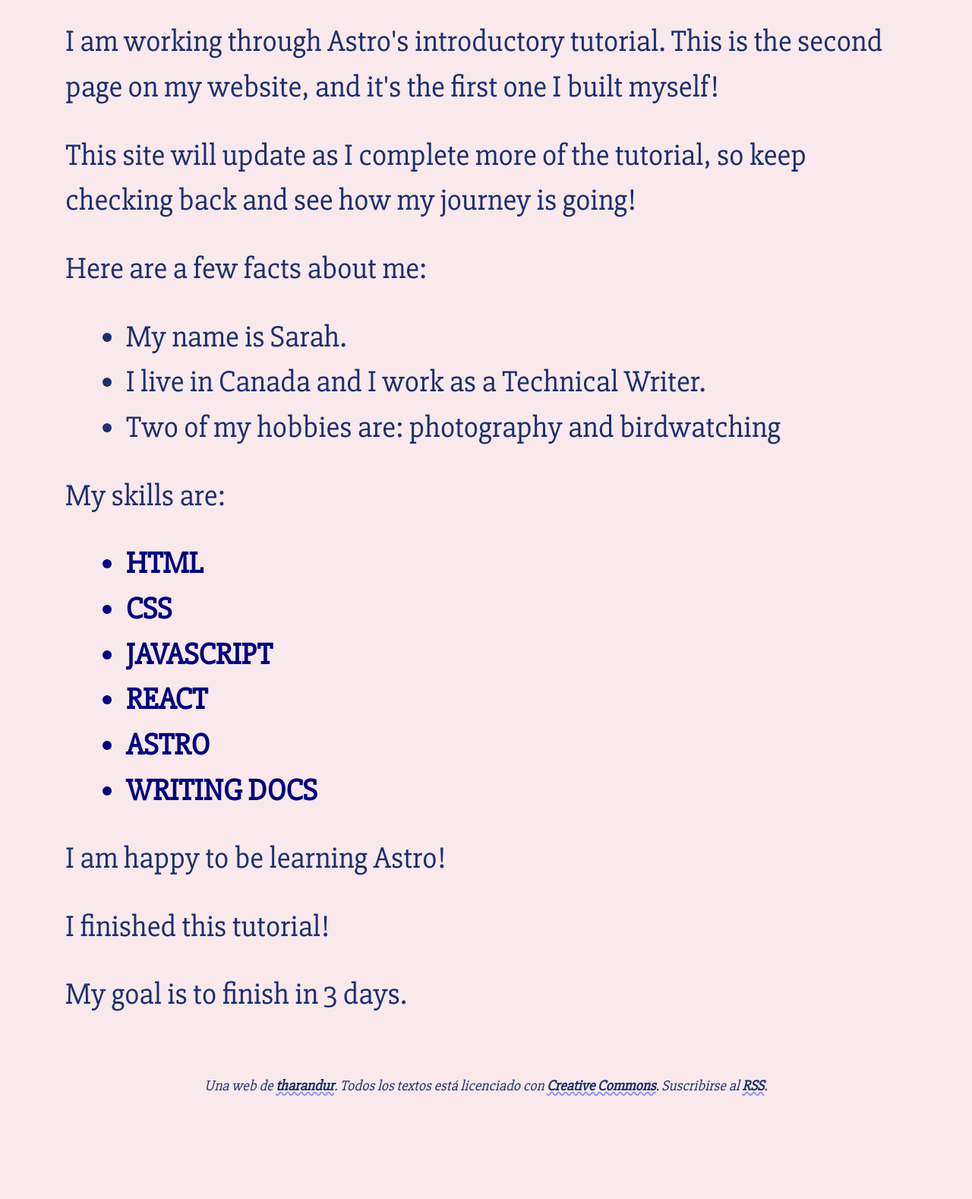
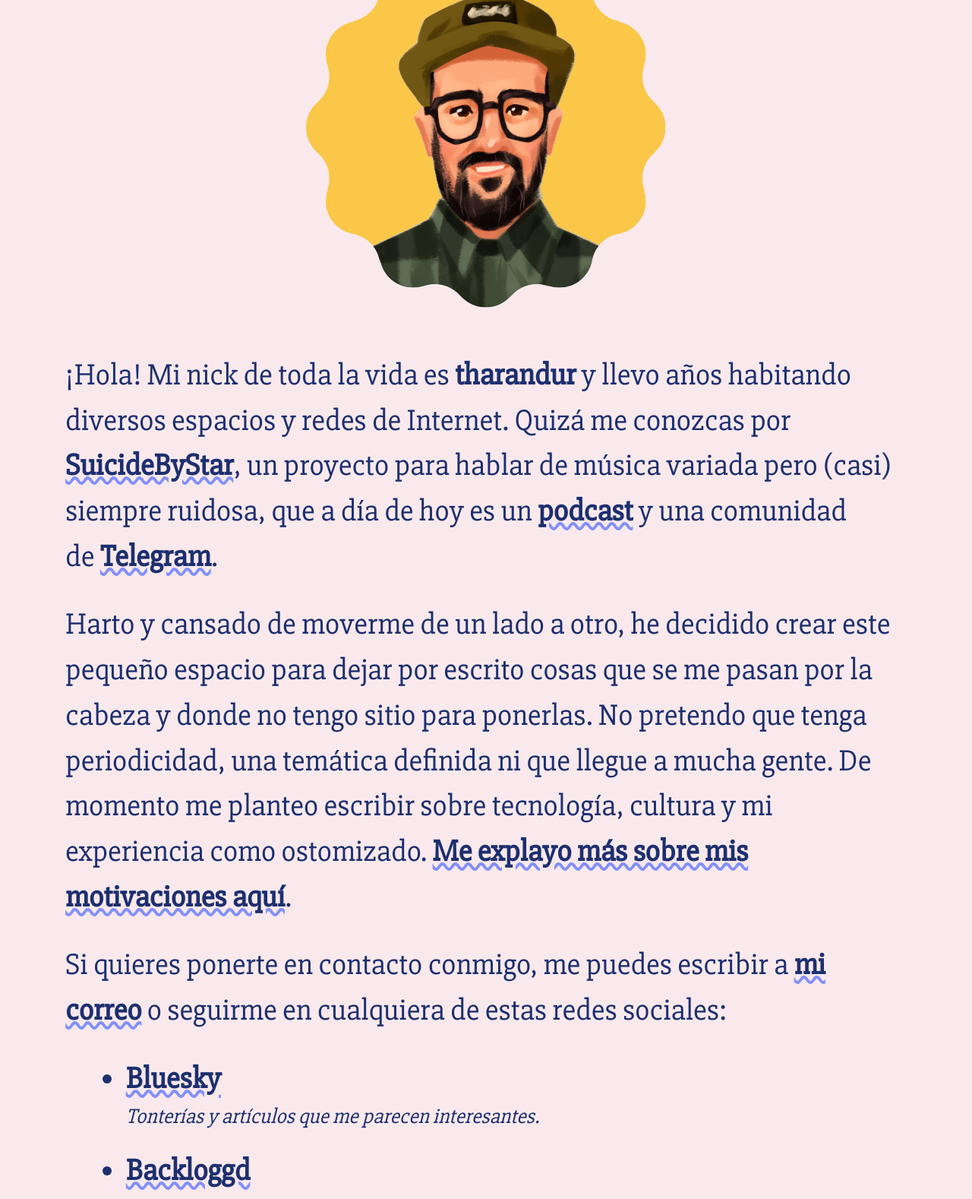
Before and after one commit to csuarez/blog, an Astro site: page /about in a window 1280 px wide. Shown: the part 530-2108 px from the top of the page at 76% size. Before the commit the page ends 1974 px from the top, so only its background shows below. Built offline with nearby package versions, Linux system fonts and the light colour scheme; Astro itself is replaced by a stand-in of ours.

Commit message:
add about me content

```diff
--- a/src/pages/about.astro
+++ b/src/pages/about.astro
@@ -2,79 +2,164 @@
 import "../styles/reset.css";
 import "../styles/global.css";
 import BaseLayout from "../layouts/BaseLayout.astro";
+import { Image } from "astro:assets";
+import avatarImage from "../../img/avatar.png";
 
-const pageTitle = "About Me";
-
-const identity = {
-  firstName: "Sarah",
-  country: "Canada",
-  occupation: "Technical Writer",
-  hobbies: ["photography", "birdwatching", "baseball"],
-};
-
-const skills = ["HTML", "CSS", "JavaScript", "React", "Astro", "Writing Docs"];
-
-const happy = true;
-const finished = true;
-const goal = 3;
-
-const skillColor = "navy";
-const fontWeight = "bold";
-const textCase = "uppercase";
+const pageTitle = "Sobre mí";
 ---
 
 <BaseLayout pageTitle={pageTitle}>
-  <h2>... and my new Astro site!</h2>
-
+  <div class="avatar-wrapper">
+    <Image
+      class="avatar"
+      src={avatarImage}
+      alt="tharandur cartoon avatar"
+      width="500"
+      height="500"
+    />
+  </div>
   <p>
-    I am working through Astro's introductory tutorial. This is the second page
-    on my website, and it's the first one I built myself!
+    ¡Hola! Mi nick de toda la vida es <b>tharandur</b> y llevo años habitando diversos
+    espacios y redes de Internet. Quizá me conozcas por <a
+      href="https://suicidebystar.com"
+      target="_blank"
+      rel="noopener noreferrer">SuicideByStar</a
+    >, un proyecto para hablar de música variada pero (casi) siempre ruidosa,
+    que a día de hoy es un <a
+      href="https://www.ivoox.com/en/podcast-suicidebystar_sq_f1172814_1.html"
+      target="_blank"
+      rel="noopener noreferrer">podcast</a
+    > y una comunidad de <a
+      href="https://t.me/joinchat/CQjmHENlQLVgGlCChurbXw"
+      target="_blank"
+      rel="noopener noreferrer">Telegram</a
+    >.
   </p>
 
+  <!-- TODO: Añadir link al post inicial -->
   <p>
-    This site will update as I complete more of the tutorial, so keep checking
-    back and see how my journey is going!
+    Harto y cansado de moverme de un lado a otro, he decidido crear este pequeño
+    espacio para dejar por escrito cosas que se me pasan por la cabeza y donde
+    no tengo sitio para ponerlas. No pretendo que tenga periodicidad, una
+    temática definida ni que llegue a mucha gente. De momento me planteo
+    escribir sobre tecnología, cultura y mi experiencia como ostomizado. <a
+      href="#">Me explayo más sobre mis motivaciones aquí</a
+    >.
   </p>
 
-  <p>Here are a few facts about me:</p>
+  <!-- TODO: Añadir link encriptado a mi correo electrónico -->
+  <p>
+    Si quieres ponerte en contacto conmigo, me puedes escribir a <a href="#"
+      >mi correo</a
+    > o seguirme en cualquiera de estas redes sociales:
+  </p>
   <ul>
-    <li>My name is {identity.firstName}.</li>
     <li>
-      I live in {identity.country} and I work as a {identity.occupation}.
+      <a
+        href="https://bsky.app/profile/tharandur.sbs"
+        target="_blank"
+        rel="noopener noreferrer"
+      >
+        Bluesky
+      </a>
+      <p>Tonterías y artículos que me parecen interesantes.</p>
     </li>
-    {
-      identity.hobbies.length >= 2 && (
-        <li>
-          Two of my hobbies are: {identity.hobbies[0]} and {identity.hobbies[1]}
-        </li>
-      )
-    }
+    <li>
+      <a
+        href="https://www.backloggd.com/u/tharandur/"
+        target="_blank"
+        rel="noopener noreferrer"
+      >
+        Backloggd
+      </a>
+      <p>Lo que opino de videojuegos que me voy pasando.</p>
+    </li>
+    <li>
+      <a
+        href="https://letterboxd.com/tharandur/"
+        target="_blank"
+        rel="noopener noreferrer"
+      >
+        Letterboxd
+      </a>
+      <p>
+        Sobre lo que me parecen las películas que veo, aunque desde que soy
+        padre no veo casi nada.
+      </p>
+    </li>
+    <li>
+      <a
+        href="https://www.goodreads.com/user/show/21180387-c-sar-su-rez"
+        target="_blank"
+        rel="noopener noreferrer"
+      >
+        Goodreads
+      </a>
+      <p>Libros que leo o quiero leer.</p>
+    </li>
+    <li>
+      <a
+        href="https://www.whakoom.com/tharandur"
+        target="_blank"
+        rel="noopener noreferrer"
+      >
+        Whakoom
+      </a>
+      <p>Me encantan los cómics y tengo poco autocontrol.</p>
+    </li>
   </ul>
-  <p>My skills are:</p>
-  <ul>
-    {skills.map((skill) => <li class="skill">{skill}</li>)}
-  </ul>
-  {happy && <p>I am happy to be learning Astro!</p>}
 
-  {finished && <p>I finished this tutorial!</p>}
-
-  {
-    goal === 3 ? (
-      <p>My goal is to finish in 3 days.</p>
-    ) : (
-      <p>My goal is not 3 days.</p>
-    )
-  }
-  <style is:global define:vars={{ skillColor, fontWeight, textCase }}>
-    h1 {
-      color: purple;
-      font-size: 4rem;
+  <style>
+    li > p {
+      font-size: var(--text-xs);
+      font-style: italic;
     }
 
-    .skill {
-      color: var(--skillColor);
-      font-weight: var(--fontWeight);
-      text-transform: var(--textCase);
+    .avatar-wrapper {
+      display: flex;
+      justify-content: center;
+      margin-bottom: var(--space-lg);
+    }
+
+    .avatar {
+      /* TODO: DRY (check welcome__avatar) */
+      background-color: var(--accent-color);
+
+      /* Source: https://css-generators.com/wavy-circle/ */
+      --s: 500px;
+      width: var(--s);
+      aspect-ratio: 1;
+      --g: /calc(var(--s) * 0.175) calc(var(--s) * 0.175) radial-gradient(
+          50% 50%,
+          #000 99%,
+          #0000 101%
+        ) no-repeat;
+      mask:
+        calc(50% + var(--s) * 0.386) calc(50% + var(--s) * 0) var(--g),
+        calc(50% + var(--s) * 0.334) calc(50% + var(--s) * 0.193) var(--g),
+        calc(50% + var(--s) * 0.193) calc(50% + var(--s) * 0.334) var(--g),
+        calc(50% + var(--s) * 0) calc(50% + var(--s) * 0.386) var(--g),
+        calc(50% + var(--s) * -0.193) calc(50% + var(--s) * 0.334) var(--g),
+        calc(50% + var(--s) * -0.334) calc(50% + var(--s) * 0.193) var(--g),
+        calc(50% + var(--s) * -0.386) calc(50% + var(--s) * 0) var(--g),
+        calc(50% + var(--s) * -0.334) calc(50% + var(--s) * -0.193) var(--g),
+        calc(50% + var(--s) * -0.193) calc(50% + var(--s) * -0.334) var(--g),
+        calc(50% + var(--s) * 0) calc(50% + var(--s) * -0.386) var(--g),
+        calc(50% + var(--s) * 0.193) calc(50% + var(--s) * -0.334) var(--g),
+        calc(50% + var(--s) * 0.334) calc(50% + var(--s) * -0.193) var(--g),
+        radial-gradient(calc(var(--s) * 0.448), #000 99%, #0000 101%) subtract,
+        calc(50% + var(--s) * 0.5) calc(50% + var(--s) * 0.134) var(--g),
+        calc(50% + var(--s) * 0.366) calc(50% + var(--s) * 0.366) var(--g),
+        calc(50% + var(--s) * 0.134) calc(50% + var(--s) * 0.5) var(--g),
+        calc(50% + var(--s) * -0.134) calc(50% + var(--s) * 0.5) var(--g),
+        calc(50% + var(--s) * -0.366) calc(50% + var(--s) * 0.366) var(--g),
+        calc(50% + var(--s) * -0.5) calc(50% + var(--s) * 0.134) var(--g),
+        calc(50% + var(--s) * -0.5) calc(50% + var(--s) * -0.134) var(--g),
+        calc(50% + var(--s) * -0.366) calc(50% + var(--s) * -0.366) var(--g),
+        calc(50% + var(--s) * -0.134) calc(50% + var(--s) * -0.5) var(--g),
+        calc(50% + var(--s) * 0.134) calc(50% + var(--s) * -0.5) var(--g),
+        calc(50% + var(--s) * 0.366) calc(50% + var(--s) * -0.366) var(--g),
+        calc(50% + var(--s) * 0.5) calc(50% + var(--s) * -0.134) var(--g);
     }
   </style>
 </BaseLayout>
--- a/src/styles/welcome.css
+++ b/src/styles/welcome.css
@@ -13,10 +13,8 @@
 .welcome__avatar {
   background-color: var(--accent-color);
 
+  /* Source: https://css-generators.com/wavy-circle/ */
   --s: 300px;
-  /* adjust to control the size */
-
-  /* Source: https://css-generators.com/wavy-circle/ */
   width: var(--s);
   aspect-ratio: 1;
   --g: /calc(var(--s) * 0.175) calc(var(--s) * 0.175) radial-gradient(50% 50%,
```
